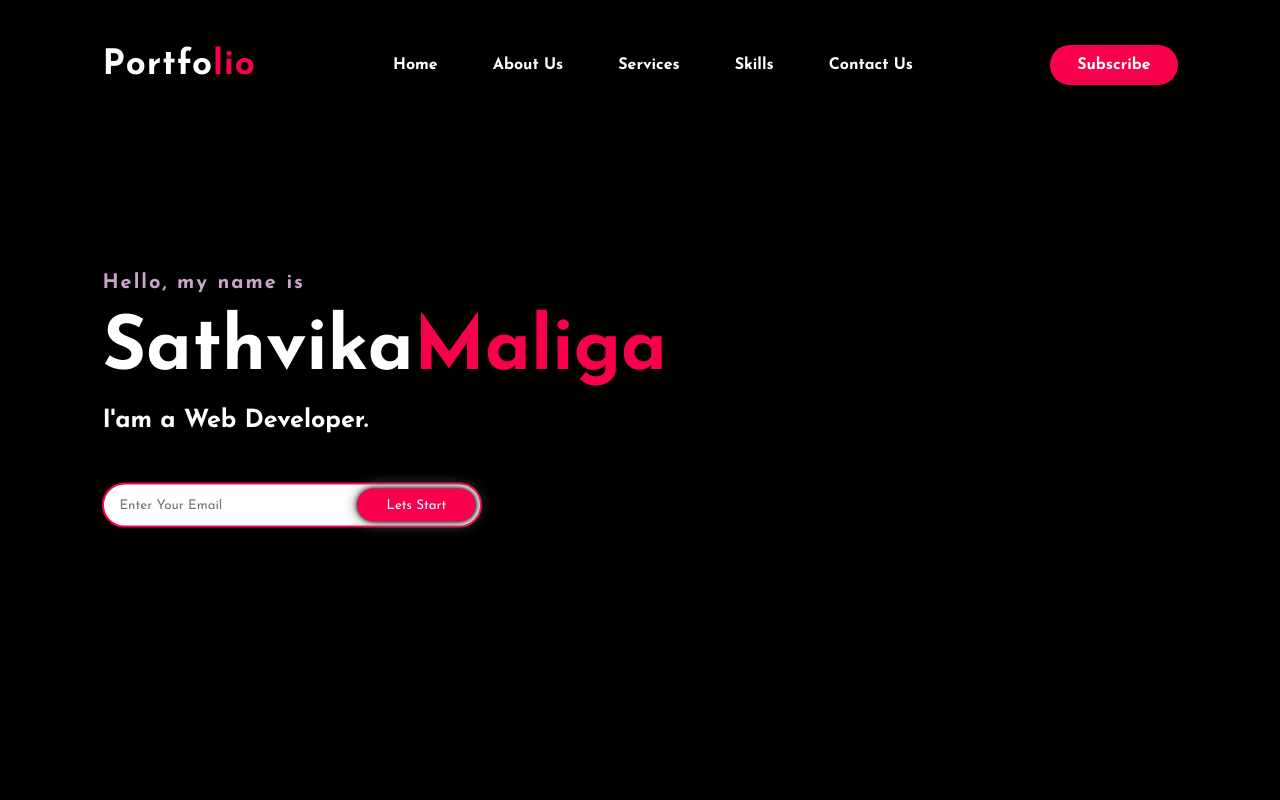
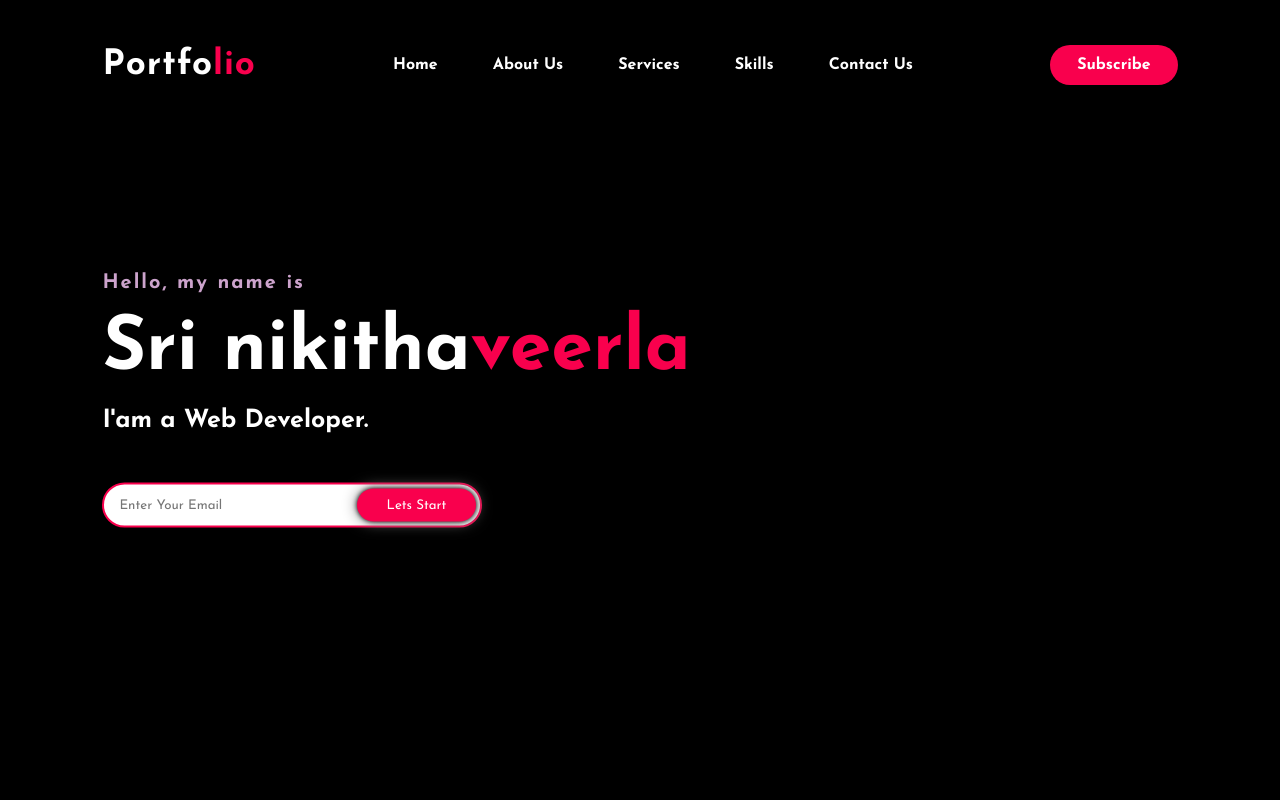
Before and after one commit to veerlasrinikitha/OIBSIP, a plain HTML site: page portfolio/index.html in a window 1280 px wide. Shown: the top 800 px of the page. Drawn offline with Linux system fonts and the light colour scheme; files that its build step writes are made by us from their sources.

Commit message:
Update index.html

```diff
--- a/portfolio/index.html
+++ b/portfolio/index.html
@@ -28,7 +28,7 @@
 
 		<div class="content">
 			<h4>Hello, my name is</h4>
-			<h1>Sathvika<span>Maliga</span></h1>
+			<h1>Sri nikitha<span>veerla</span></h1>
 			<h3>I'am a Web Developer.</h3>
 			<div class="newslatter">
 				<form>
```
